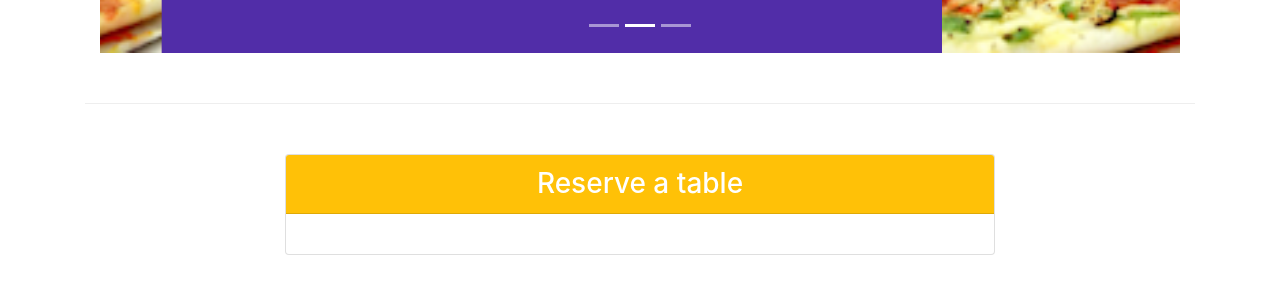
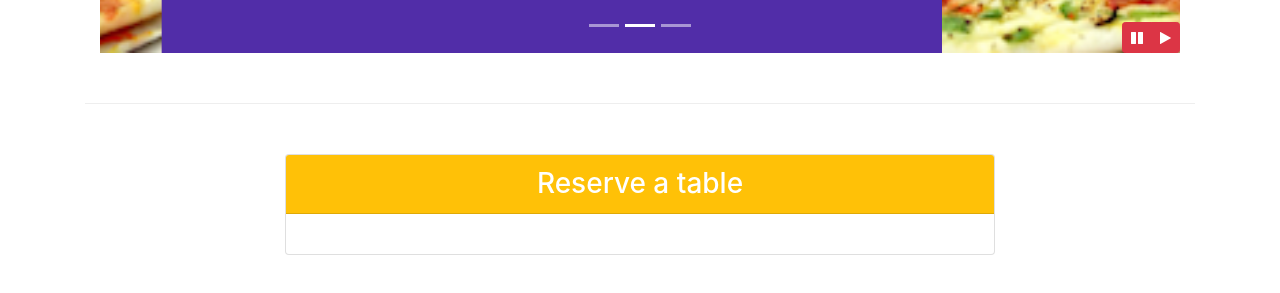
Before and after one commit to Kwatanwa17/Coursera-Bootstrap4, a website: page conFusion/index.html in a window 1280 px wide. Shown: the part 631-924 px from the top of the page. Drawn offline with nearby package versions, Linux system fonts and the light colour scheme.

Commit message:
Bootstrap JQuery

```diff
--- a/conFusion/css/styles.css
+++ b/conFusion/css/styles.css
@@ -59,3 +59,10 @@ body {
     left: 0;
     min-height: 300px;
 }
+
+#carouselButton {
+    right:0px;
+    position: absolute;
+    bottom: 0px;
+    z-index: 1;
+}
--- a/conFusion/index.html
+++ b/conFusion/index.html
@@ -157,7 +157,8 @@
 
                             <div class="btn-group btn-group-toggle" data-toggle="buttons">
                                 <label class="btn btn-success active">
-                                    <input type="radio" name="options" id="option1" autocomplete="off" checked> Non-Smoking
+                                    <input type="radio" name="options" id="option1" autocomplete="off" checked>
+                                    Non-Smoking
                                 </label>
                                 <label class="btn btn-danger">
                                     <input type="radio" name="options" id="option2" autocomplete="off"> Smoking
@@ -191,8 +192,6 @@
         </div>
     </div>
 </div>
-
-
 
 <body>
 
@@ -283,6 +282,15 @@
                     <span class="carousel-control-next-icon"></span>
                 </a>
 
+                <div class="btn-group" id="carouselButton">
+                    <button class="btn btn-danger btn-sm" id="carousel-pause">
+                        <span class="fa fa-pause"></span>
+                    </button>
+                    <button class="btn btn-danger btn-sm" id="carousel-play">
+                        <span class="fa fa-play"></span>
+                    </button>
+                </div>
+
             </div>
 
         </div>
@@ -298,7 +306,6 @@
                     a table</h3>
 
                 <div class="card-body">
-
 
 
                 </div>
@@ -364,7 +371,15 @@
 <script src="node_modules/bootstrap/dist/js/bootstrap.min.js"></script>
 
 <script>
-
+    $(document).ready(function () {
+        $("#mycarousel").carousel({interval: 2000});
+        $("#carousel-pause").click(function () {
+            $("#mycarousel").carousel('pause');
+        });
+        $("#carousel-play").click(function () {
+            $("#mycarousel").carousel('cycle');
+        });
+    });
 </script>
 
 </body>
```
